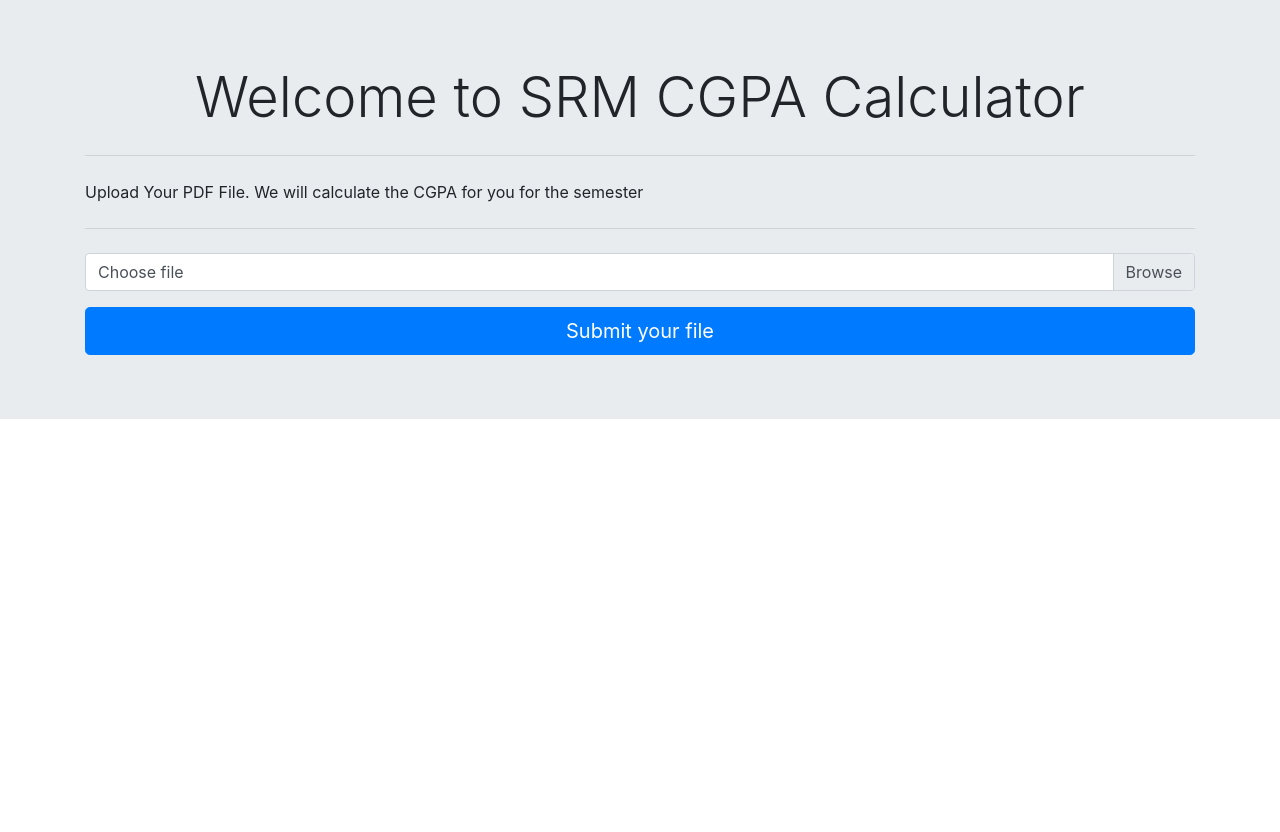
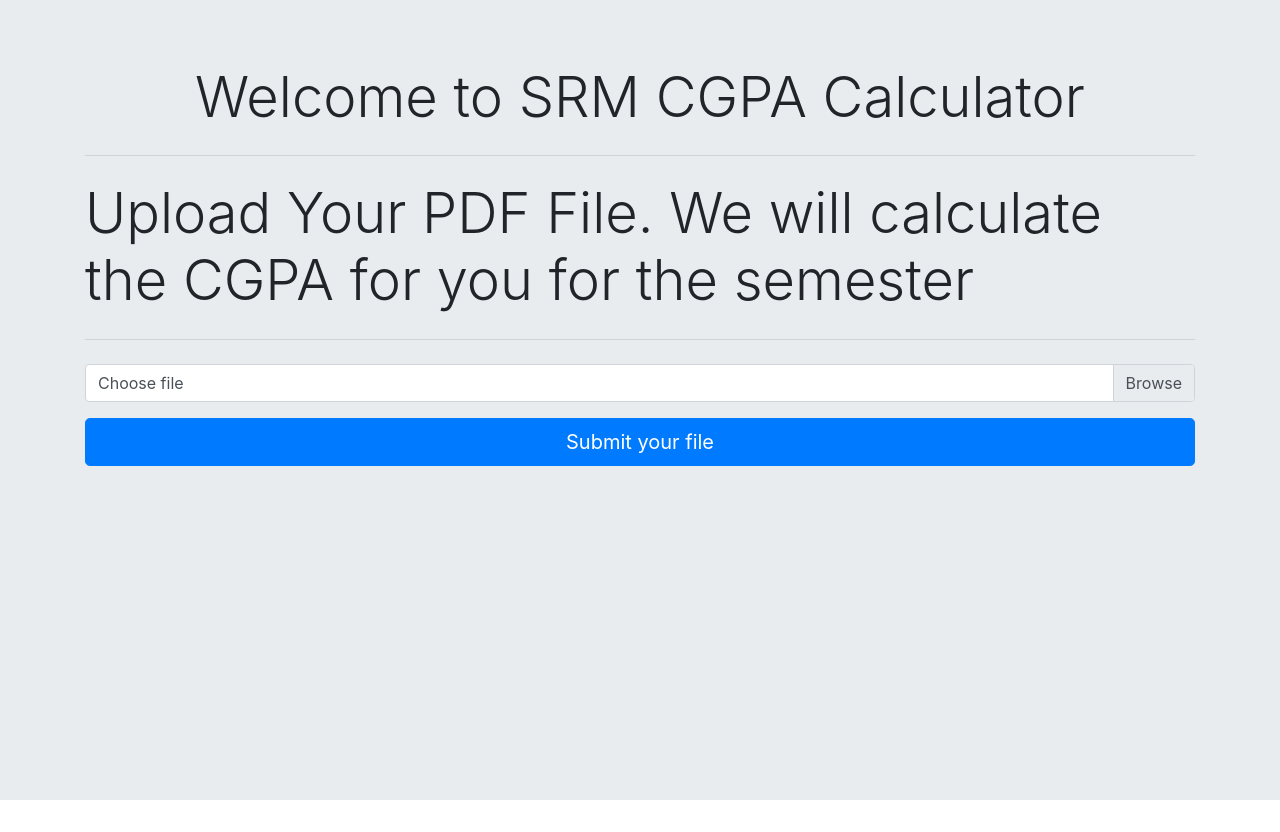
Before and after one commit to kausthub13/SRM_CGPA, a Flask app: page / in a window 1280 px wide. Before the commit the page ends 419 px from the top, so only its background shows below. Run offline with Flask 2, Linux system fonts and the light colour scheme; some libraries are stand-ins or nearby versions.

Commit message:
Minor Changes to html

```diff
--- a/templates/base.html
+++ b/templates/base.html
@@ -2,21 +2,27 @@
 <html lang="en">
 <head>
     <meta charset="UTF-8">
+    <meta name="viewport" content="width=device-width, initial-scale=1">
     <title>SRM CGPA Calculator</title>
     <link rel="stylesheet" href="../static/css/bootstrap.css">
     <script src="../static/js/jquery-3.4.1.min.js"></script>
     <script src="../static/js/bootstrap.bundle.js"></script>
+    <style>
+        .jumbotron{
+        height: 100vh;
+        }
+    </style>
 </head>
 <body>
-    <div class="jumbotron jumbotron-fluid">
-  <div class="container">
-    <h1 class="display-4 text-center">Welcome to SRM CGPA Calculator</h1>
-      <hr class="my-4">
+<div class="jumbotron jumbotron-fluid">
+    <div class="container">
+        <h1 class="display-4 text-center text-wrap">Welcome to SRM CGPA Calculator</h1>
+        <hr class="my-4">
+        {% block content %}
 
-      {% block content %}
+        {% endblock %}
 
-      {% endblock %}
-  </div>
+    </div>
 </div>
 
 </body>
--- a/templates/index.html
+++ b/templates/index.html
@@ -1,7 +1,7 @@
 {% extends "base.html" %}
 
 {% block content %}
-    <p>Upload Your PDF File. We will calculate the CGPA for you for the semester</p>
+    <h2 class="display-4">Upload Your PDF File. We will calculate the CGPA for you for the semester</h2>
     <form method="POST" enctype="multipart/form-data">
         {{ form.hidden_tag() }}
         <hr class="my-4">
--- a/templates/result.html
+++ b/templates/result.html
@@ -1,9 +1,9 @@
 {% extends "base.html" %}
 
 {% block content %}
-    <p>Your CGPA is : </p>
-    <div class="badge badge-primary">
-        <h3>{{ cgpa }}</h3>
+    <h2 class="display-4 text-center">Your CGPA is : </h2>
+    <div class="badge badge-primary d-block">
+        <h3 class="display-4 text-center">{{ cgpa }}</h3>
     </div>
 
 {% endblock %}
```
